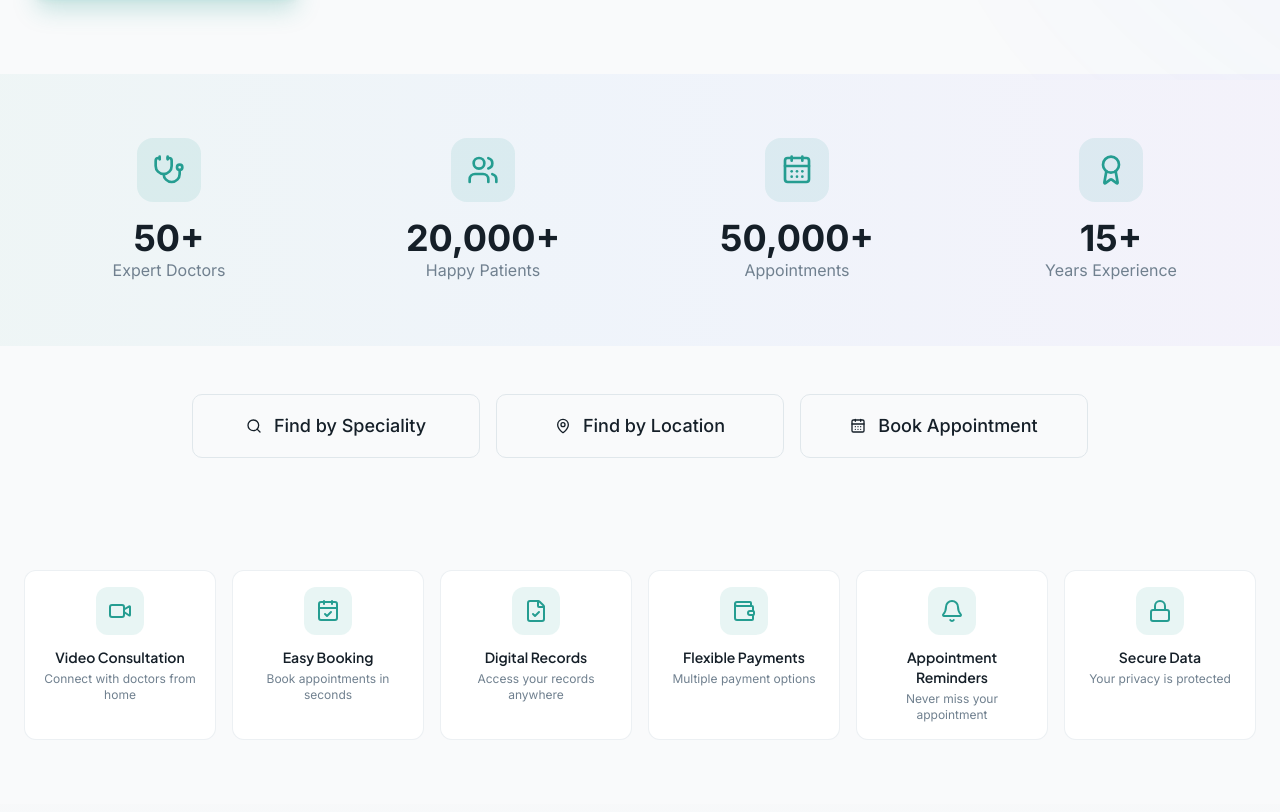
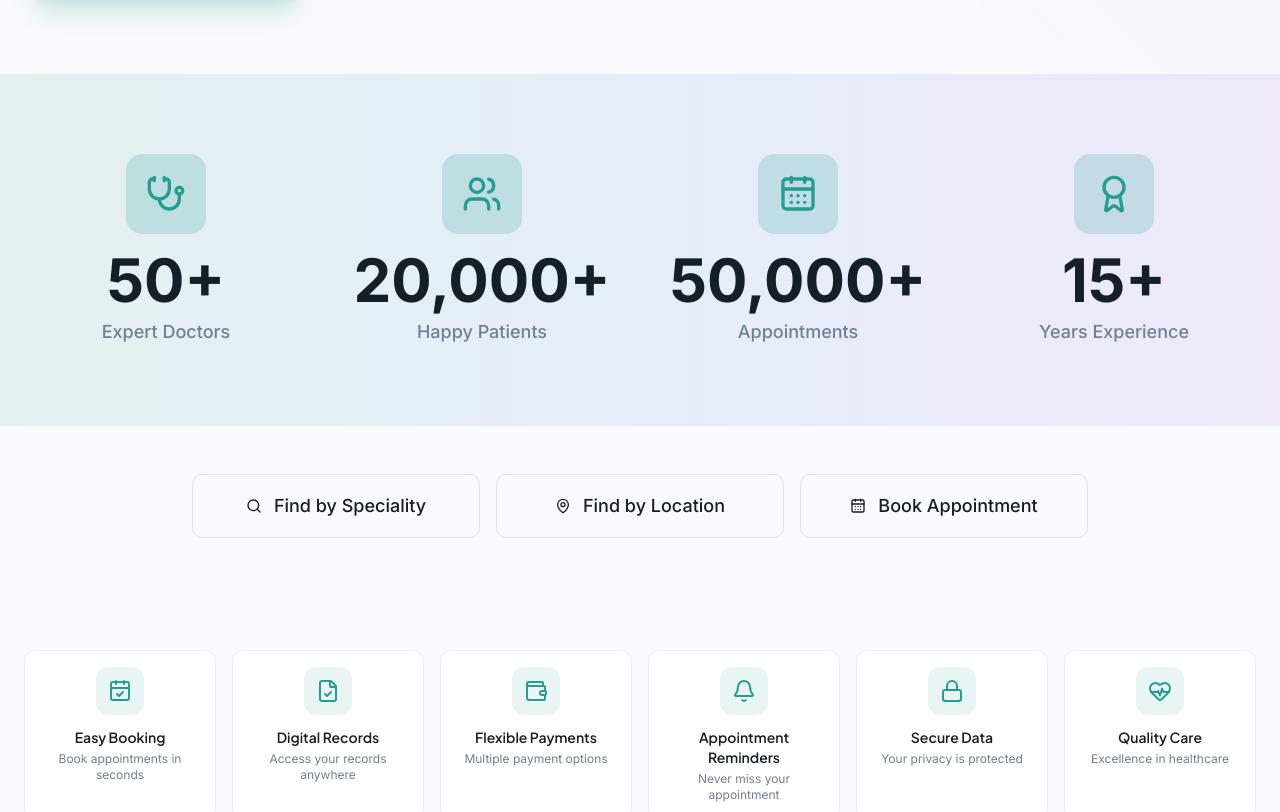
Before and after one commit to mahendra0011/mediCore--main, a React (Vite) app in the folder client/: page / in a window 1280 px wide. Shown: the part 720-1532 px from the top of the page. Built offline with nearby package versions, Linux system fonts and the light colour scheme; no server answers; the HTML template or start-up script is replaced by a standard one.

Commit message:
feat: remove video consultation from features, enhance stats animation, make navbar white

```diff
--- a/client/src/pages/Home.jsx
+++ b/client/src/pages/Home.jsx
@@ -56,12 +56,12 @@ const whyChooseUs = [
 ];
 
 const features = [
-  { icon: Video, title: "Video Consultation", desc: "Connect with doctors from home" },
   { icon: CalendarCheck, title: "Easy Booking", desc: "Book appointments in seconds" },
   { icon: FileCheck, title: "Digital Records", desc: "Access your records anywhere" },
   { icon: Wallet, title: "Flexible Payments", desc: "Multiple payment options" },
   { icon: Bell, title: "Appointment Reminders", desc: "Never miss your appointment" },
   { icon: Lock, title: "Secure Data", desc: "Your privacy is protected" },
+  { icon: HeartPulse, title: "Quality Care", desc: "Excellence in healthcare" },
 ];
 
 const testimonials = [
@@ -154,7 +154,7 @@ const Home = () => {
 
       {/* Navbar */}
       <motion.nav initial={{ y: -100 }} animate={{ y: 0 }} transition={{ duration: 0.6 }}
-        className="fixed top-0 left-0 right-0 z-50 bg-background/80 backdrop-blur-2xl border-b border-border/40">
+        className="fixed top-0 left-0 right-0 z-50 bg-white/95 backdrop-blur-2xl border-b border-border/40 shadow-sm">
         <div className="max-w-7xl mx-auto px-4 sm:px-6 lg:px-8">
           <div className="flex items-center justify-between h-16">
             <div className="flex items-center gap-3 cursor-pointer" onClick={() => navigate("/")}>
@@ -289,24 +289,29 @@ const Home = () => {
       </section>
 
       {/* Stats Counter Section */}
-      <section ref={statsRef} className="py-16 px-4 sm:px-6 bg-gradient-to-r from-primary/5 via-blue-500/5 to-violet-500/5">
+      <section ref={statsRef} className="py-20 px-4 sm:px-6 bg-gradient-to-r from-primary/10 via-blue-500/10 to-violet-500/10">
         <div className="max-w-7xl mx-auto">
-          <div className="grid grid-cols-2 lg:grid-cols-4 gap-6">
+          <div className="grid grid-cols-2 lg:grid-cols-4 gap-8">
             {statsData.map((stat, i) => (
               <motion.div
                 key={stat.label}
-                initial={{ opacity: 0, scale: 0.8 }}
-                whileInView={{ opacity: 1, scale: 1 }}
-                transition={{ delay: i * 0.1 }}
-                className="text-center"
+                initial={{ opacity: 0, y: 30 }}
+                whileInView={{ opacity: 1, y: 0 }}
+                transition={{ delay: i * 0.15, type: "spring", stiffness: 100 }}
+                whileHover={{ scale: 1.05 }}
+                className="text-center group"
               >
-                <div className="w-16 h-16 rounded-2xl bg-primary/10 flex items-center justify-center mx-auto mb-4">
-                  <stat.icon className="w-8 h-8 text-primary" />
+                <div className="w-20 h-20 rounded-2xl bg-primary/20 flex items-center justify-center mx-auto mb-4 group-hover:bg-primary/30 transition-colors">
+                  <stat.icon className="w-10 h-10 text-primary" />
                 </div>
-                <p className="text-4xl font-bold text-foreground">
+                <motion.p
+                  className="text-5xl lg:text-6xl font-bold text-foreground"
+                  initial={{ opacity: 0 }}
+                  animate={countersVisible ? { opacity: 1 } : {}}
+                >
                   {counters[i].toLocaleString()}{stat.suffix}
-                </p>
-                <p className="text-muted-foreground">{stat.label}</p>
+                </motion.p>
+                <p className="text-lg text-muted-foreground mt-2 font-medium">{stat.label}</p>
               </motion.div>
             ))}
           </div>
@@ -337,10 +342,10 @@ const Home = () => {
             {features.map((feature, i) => (
               <motion.div
                 key={feature.title}
-                initial={{ opacity: 0, y: 20 }}
-                whileInView={{ opacity: 1, y: 0 }}
-                transition={{ delay: i * 0.05 }}
-                whileHover={{ scale: 1.05 }}
+                initial={{ opacity: 0, scale: 0.8 }}
+                whileInView={{ opacity: 1, scale: 1 }}
+                transition={{ delay: i * 0.08, type: "spring", stiffness: 200 }}
+                whileHover={{ scale: 1.08, y: -5 }}
                 className="bg-card rounded-xl border border-border/60 p-4 text-center hover:shadow-lg hover:border-primary/30 transition-all"
               >
                 <div className="w-12 h-12 rounded-xl bg-primary/10 flex items-center justify-center mx-auto mb-3">
```
